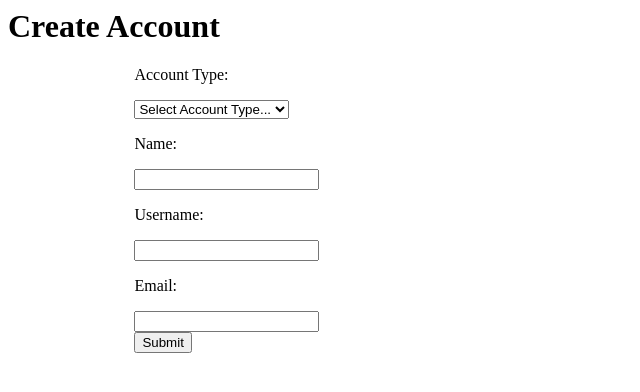
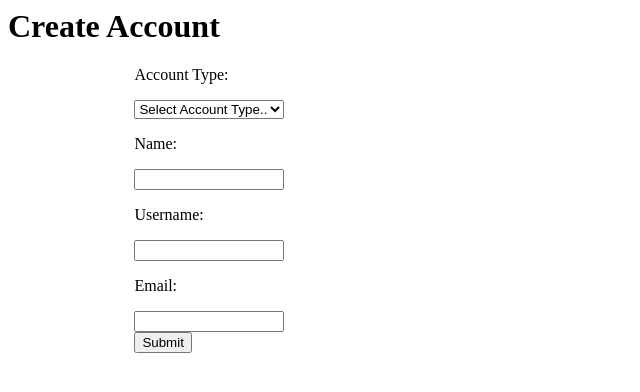
Before and after one commit to bradson85/PASCAL, a PHP site: page /create-account.php in a window 1280 px wide. Shown: the top 392 px of the page, without its empty margins (0-640 px from the left). Run offline with PHP 8.4, Linux system fonts and the light colour scheme.

Commit message:
Input fields are now same width

```diff
--- a/css/main.css
+++ b/css/main.css
@@ -17,3 +17,8 @@
     -moz-box-sizing: border-box;
     box-sizing: border-box;
 }
+
+.form input,
+.form select {
+    max-width: 150px;
+}
```
